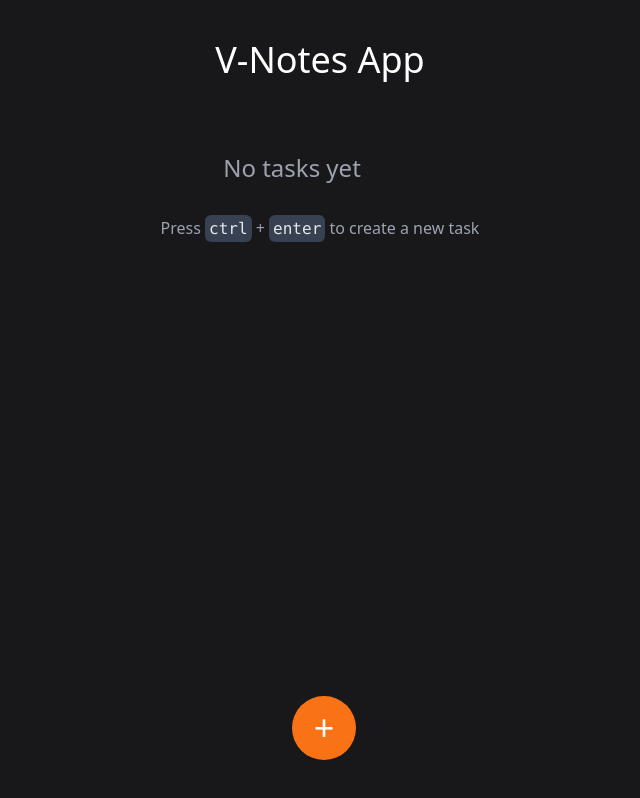
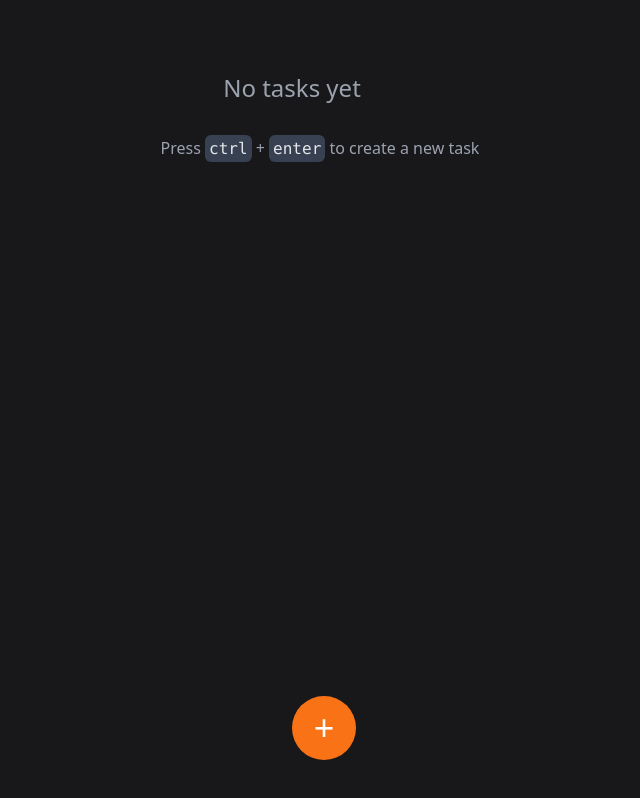
Before and after one commit to Dave136/v-notes, a Vue app: page / in a window 1280 px wide. Shown: the whole page, without its empty margins (320-960 px from the left). Built offline with nearby package versions, Linux system fonts and the light colour scheme; some icons are missing; what vue-toast-notification would draw is missing.

Commit message:
update: index.html and README.md

```diff
--- a/index.html
+++ b/index.html
@@ -4,7 +4,7 @@
     <meta charset="UTF-8" />
     <link rel="icon" href="/favicon.ico" />
     <meta name="viewport" content="width=device-width, initial-scale=1.0" />
-    <title>v-notes</title>
+    <title>Notes</title>
   </head>
   <body>
     <div id="app"></div>
--- a/src/App.vue
+++ b/src/App.vue
@@ -1,7 +1,7 @@
 <template>
   <AppContainer>
     <AppWrapper>
-      <TheHeader title="V-Notes App" />
+      <!-- <TheHeader title="" /> -->
       <Message v-show="!taskStore.getTasks.length && !isCreatingTask" />
       <TaskCreate v-show="isCreatingTask" v-model="isCreatingTask" />
       <TaskUpdate v-show="isUpdatingTask" v-model="isUpdatingTask" :task="selectedTask" />
```
Also changed, not shown: 1 other file (tests, documents, lock files or other folders).
